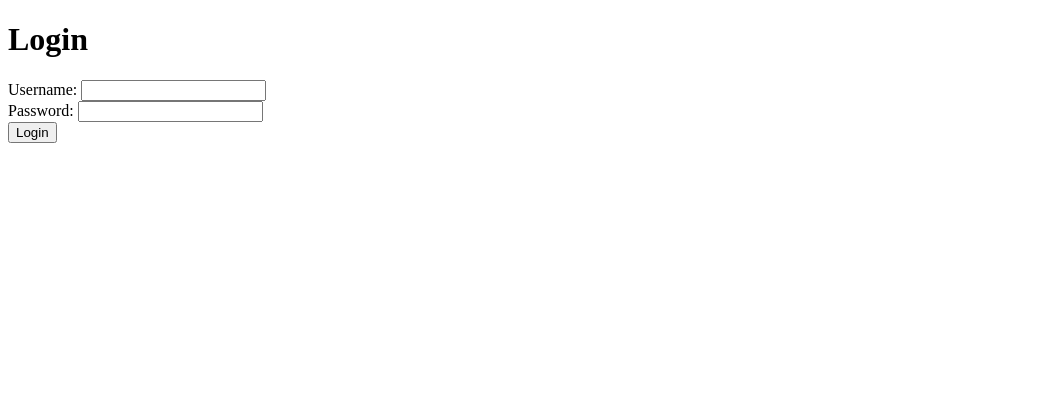
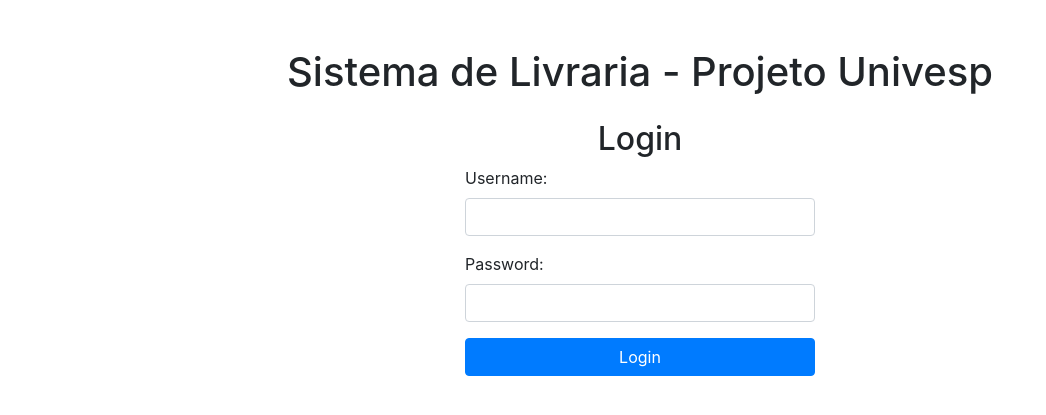
Before and after one commit to ecac0001/Sistema-Livraria-1.0, a Flask app: page /login in a window 1280 px wide. Shown: the top 415 px of the page, without its empty margins (0-1046 px from the left). Run offline with Flask 3, Linux system fonts and the light colour scheme; some libraries are stand-ins or nearby versions.

Commit message:
Página de login - layout

```diff
--- a/templates/login.html
+++ b/templates/login.html
@@ -3,18 +3,35 @@
 <head>
     <meta charset="UTF-8">
     <meta name="viewport" content="width=device-width, initial-scale=1.0">
-    <title>Login</title>
+    <title>Sistema de Livraria - Projeto Univesp</title>
+    <!-- Incluindo o CSS do Bootstrap -->
+    <link rel="stylesheet" href="https://stackpath.bootstrapcdn.com/bootstrap/4.5.2/css/bootstrap.min.css">
 </head>
 <body>
-    <h1>Login</h1>
-    <form action="/login" method="POST">
-        <label for="username">Username:</label>
-        <input type="text" id="username" name="username">
-        <br>
-        <label for="password">Password:</label>
-        <input type="password" id="password" name="password">
-        <br>
-        <button type="submit">Login</button>
-    </form>
+    <div class="container">
+        <h1 class="mt-5 text-center">Sistema de Livraria - Projeto Univesp</h1>
+
+        <div class="row justify-content-center mt-4">
+            <div class="col-md-4">
+                <h2 class="text-center">Login</h2>
+                <form action="/login" method="POST">
+                    <div class="form-group">
+                        <label for="username">Username:</label>
+                        <input type="text" class="form-control" id="username" name="username" required>
+                    </div>
+                    <div class="form-group">
+                        <label for="password">Password:</label>
+                        <input type="password" class="form-control" id="password" name="password" required>
+                    </div>
+                    <button type="submit" class="btn btn-primary btn-block">Login</button>
+                </form>
+            </div>
+        </div>
+    </div>
+
+    <!-- Incluindo o JavaScript do Bootstrap (opcional) -->
+    <script src="https://code.jquery.com/jquery-3.5.1.slim.min.js"></script>
+    <script src="https://cdn.jsdelivr.net/npm/@popperjs/core@2.9.2/dist/umd/popper.min.js"></script>
+    <script src="https://stackpath.bootstrapcdn.com/bootstrap/4.5.2/js/bootstrap.min.js"></script>
 </body>
 </html>
```
